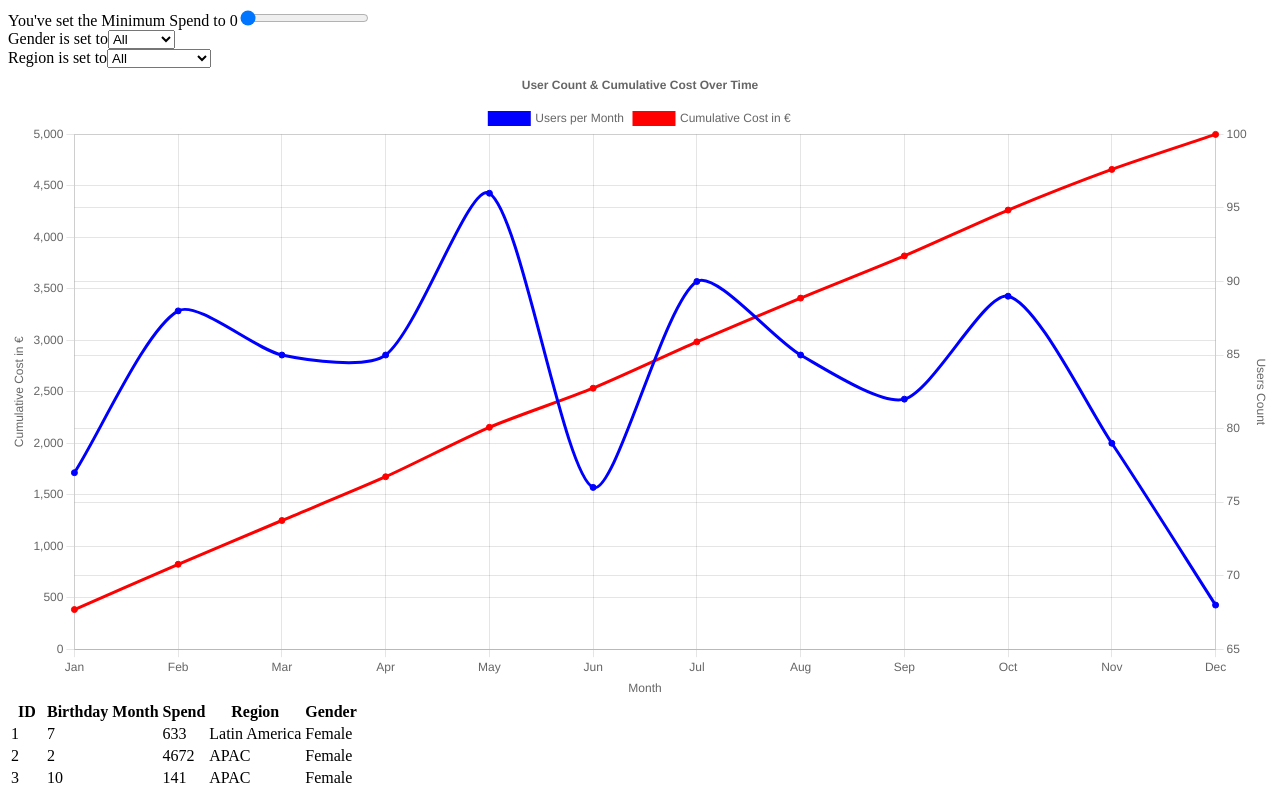
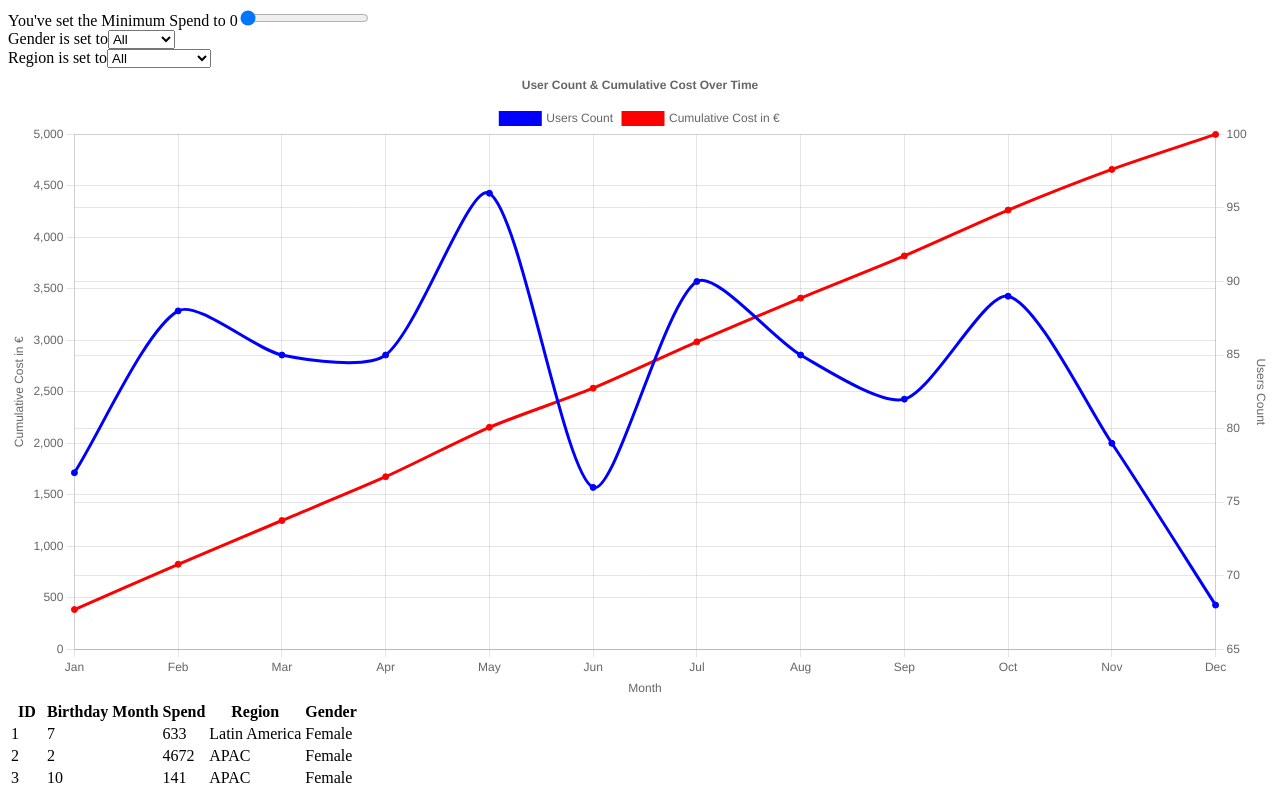
Before and after one commit to llleeeaaannn/utrack, a React (Create React App) app: page / in a window 1280 px wide. Shown: the top 791 px of the page. Built offline with nearby package versions, Linux system fonts and the light colour scheme.

Commit message:
Fixed tool tips

```diff
--- a/src/chart.js
+++ b/src/chart.js
@@ -21,7 +21,7 @@ const ResponsiveChart = ({ users }) => {
     datasets: [
       {
         data: monthlyUsers,
-        label: "Users per Month",
+        label: "Users Count",
         borderColor: "blue",
         backgroundColor: "blue",
         pointRadius: 3,
@@ -49,10 +49,12 @@ const ResponsiveChart = ({ users }) => {
         text: "User Count & Cumulative Cost Over Time",
       },
       tooltip: {
-        mode: "index",
         enabled: true,
         intersect: false,
       }
+    },
+    interaction: {
+      mode: "index",
     },
     scales: {
       y1: {
```
